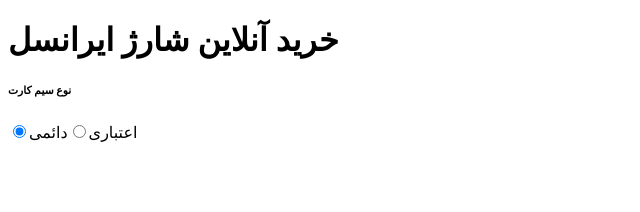
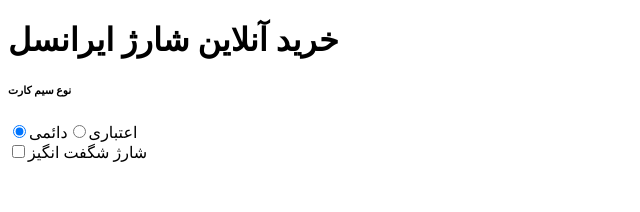
Before and after one commit to farhadimrf/pars-tasmim-task, a Next.js app: page /chargePage in a window 1280 px wide. Shown: the top 212 px of the page, without its empty margins (0-640 px from the left). Built offline with nearby package versions, Linux system fonts and the light colour scheme.

Commit message:
feat(amazing-charge): impleneting amazing charge section

```diff
--- a/components/ui/Switch/index.tsx
+++ b/components/ui/Switch/index.tsx
@@ -14,7 +14,7 @@
     return (
       <label
         className={cn(
-          "relative flex justify-between items-center p-2 text-xl cursor-pointer",
+          "relative flex items-center justify-center md:justify-start md:mr-16 mt-3 p-2 text-xl cursor-pointer",
           containerClassName,
         )}
       >
--- a/pages/chargePage/index.tsx
+++ b/pages/chargePage/index.tsx
@@ -3,6 +3,7 @@
 
 import CardTypeSelector from "@/components/CardTypeSelector";
 import Box from "@/components/ui/Box";
+import Switch from "@/components/ui/Switch";
 import { rechargeFormResolver, RechargeFormType } from "@/schemas/rechargeSchema";
 
 const ChargePage = () => {
@@ -15,9 +16,12 @@
     <Box className="p-8 pb-14 shadow-lg sm:mx-6 max-w-4xl bg-white rounded-2xl">
       <FormProvider {...methods}>
         <form className="grid md:grid-cols-5">
-          <div className="md:col-span-3 md:max-w-80">
+          <div className="md:col-span-3 md:max-w-80 md:mr-16">
             <h1 className="text-center font-bold text-lg mb-10">خرید آنلاین شارژ ایرانسل</h1>
             <CardTypeSelector />
+            {methods.watch("cardType") === "credit" && (
+              <Switch {...methods.register("isAmazingCharge")} label="شارژ شگفت انگیز" />
+            )}
           </div>
         </form>
       </FormProvider>
```
